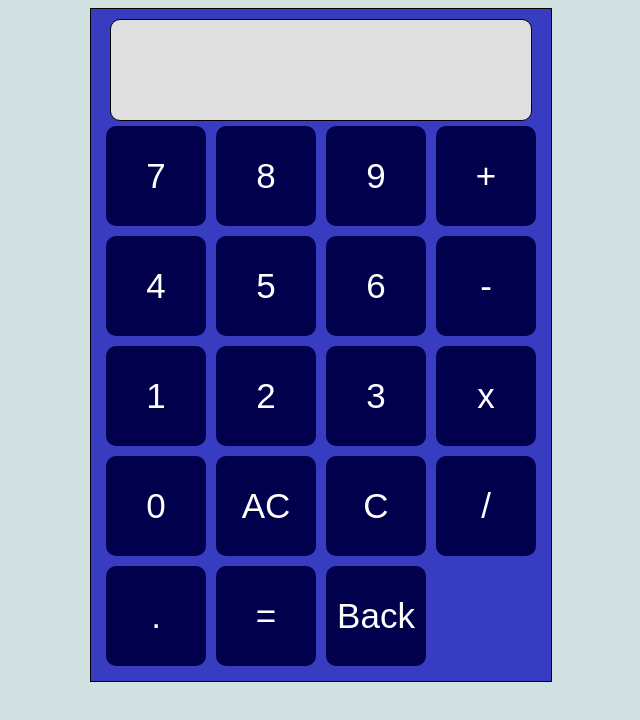
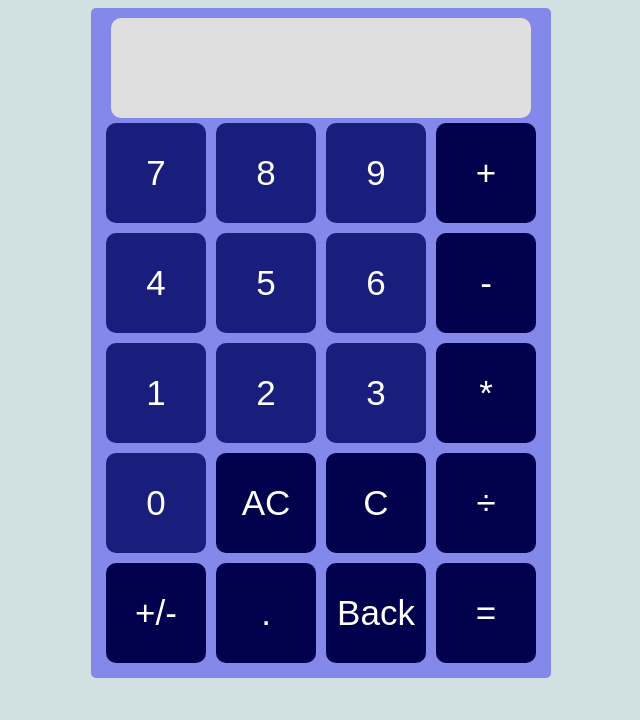
Before and after one commit to jerrytnutt/Calculator-Project, a plain HTML site: page index.html in a window 1280 px wide. Shown: the whole page, without its empty margins (319-959 px from the left). Drawn offline with Linux system fonts and the light colour scheme.

Commit message:
update
update

```diff
--- a/index.html
+++ b/index.html
@@ -29,18 +29,20 @@
     <button class='numButton'>1</button>
     <button class='numButton'>2</button>
     <button class='numButton'>3</button>
-    <button class='operatorButton'>x</button>
+    <button class='operatorButton'>*</button>
     <button class='numButton'>0</button>
 
 
     <button class='clear'>AC</button>
     <button class='clear'>C</button>
 
-    <button class='operatorButton'>/</button>
+    <button class='operatorButton'>÷</button>
+    <button id = 'sign'>+/-</button>
     <button id = 'decimal'>.</button>
 
+
+    <button id = 'backspace'>Back</button>
     <button id = 'equal'>=</button>
-    <button id = 'backspace'>Back</button>
 </div>
 
 </div>
--- a/script.js
+++ b/script.js
@@ -29,7 +29,7 @@ function addNumber(num){
 
 
 function checkOperation(operator){
-    if (['+','x','/','-'].includes(topNums[topNums.length - 1]) && screenBottom.innerHTML != ''){
+    if (['+','-','*','÷'].includes(topNums[topNums.length - 1]) && screenBottom.innerHTML != ''){
         return operate()
 
 
@@ -94,7 +94,7 @@ function operate(){
   // Check to see if a new operator has been selected
     var operator = topNums[topNums.length - 1]
     if (operator == '=' && screenBottom.innerHTML !=''){
-     // pass
+     //pass
     }else{
 
     var num1 = topNums.substring(0,topNums.length - 1)
@@ -111,22 +111,22 @@ function operate(){
           var num3 = num1 - num2
 
           break;
-        case 'x':
+        case '*':
           var num3 = num1 * num2
 
 
         break;
-          case '/':
+          case '÷':
             var num3 = num1 / num2
 
 
           break;
         default:
-            //pass
+            console.log(7)
 
       }
       // Properly round off if num3 is a long decimal
-      num3 = Math.round((num3 + Number.EPSILON) * 100) / 100
+    num3 = Math.round((num3 + Number.EPSILON) * 100) / 100
     screenBottom.innerHTML = num3
     }
 
--- a/styles.css
+++ b/styles.css
@@ -10,8 +10,9 @@ body{
 .container {
     text-align:center;
     padding: 10px;
-    background-color: #383CC1;
-    border: 1px black solid;
+    background-color: #8388EA;
+
+    border-radius: 5px;
 
 }
 .calcTop {
@@ -20,7 +21,7 @@ body{
    padding: 10px;
     background-color: #DFDFDF;
     border-radius: 10px;
-    border: 1px black solid;
+
 
 }
 #screenTop{
@@ -53,3 +54,10 @@ button{
     border: 0px #00004d solid;
     background-color:  #00004d;
 }
+.numButton{
+    background-color: #191E7C;
+}
+button:hover{
+    cursor: pointer;
+    background-color: #00001a;
+}
```
